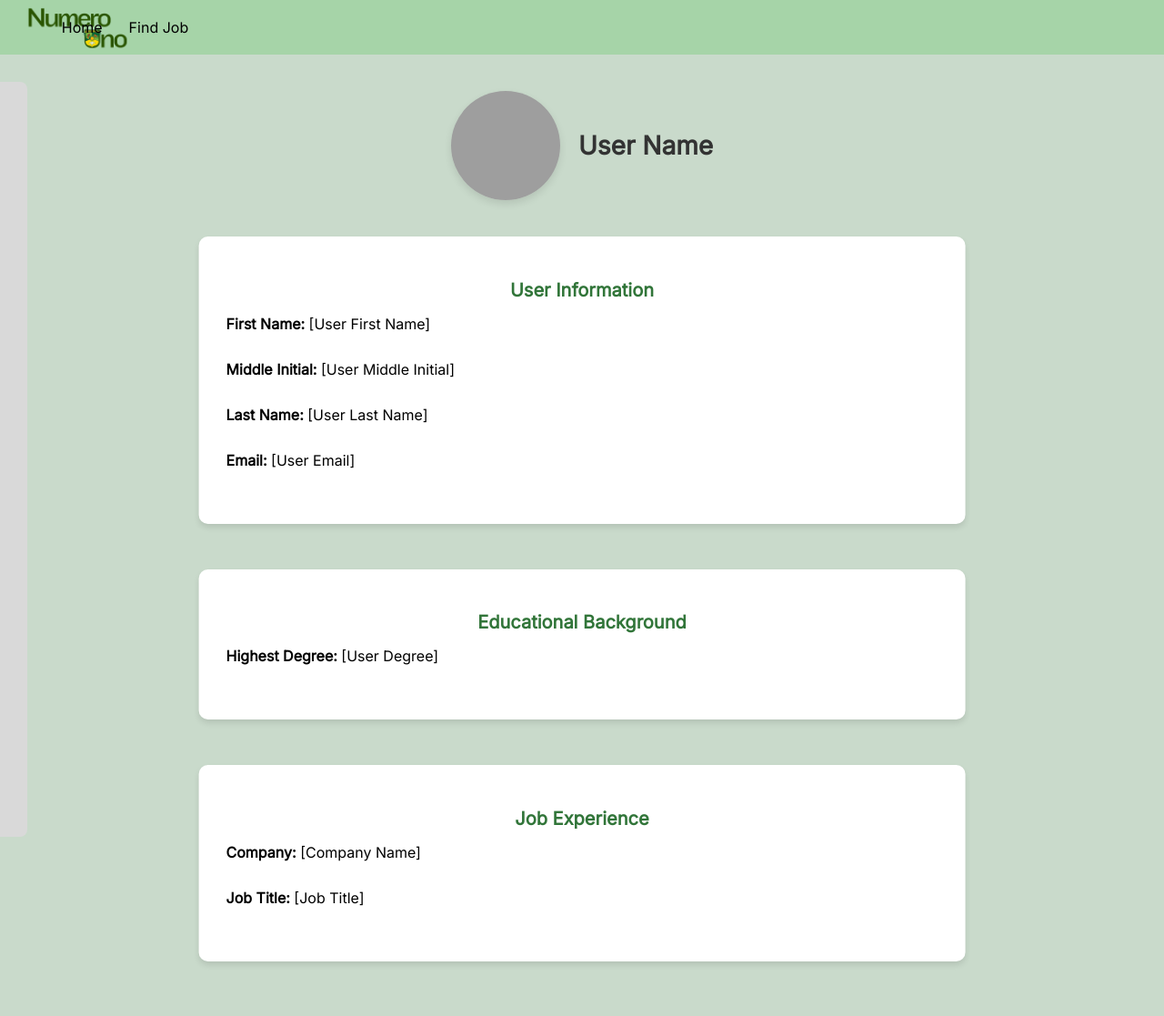
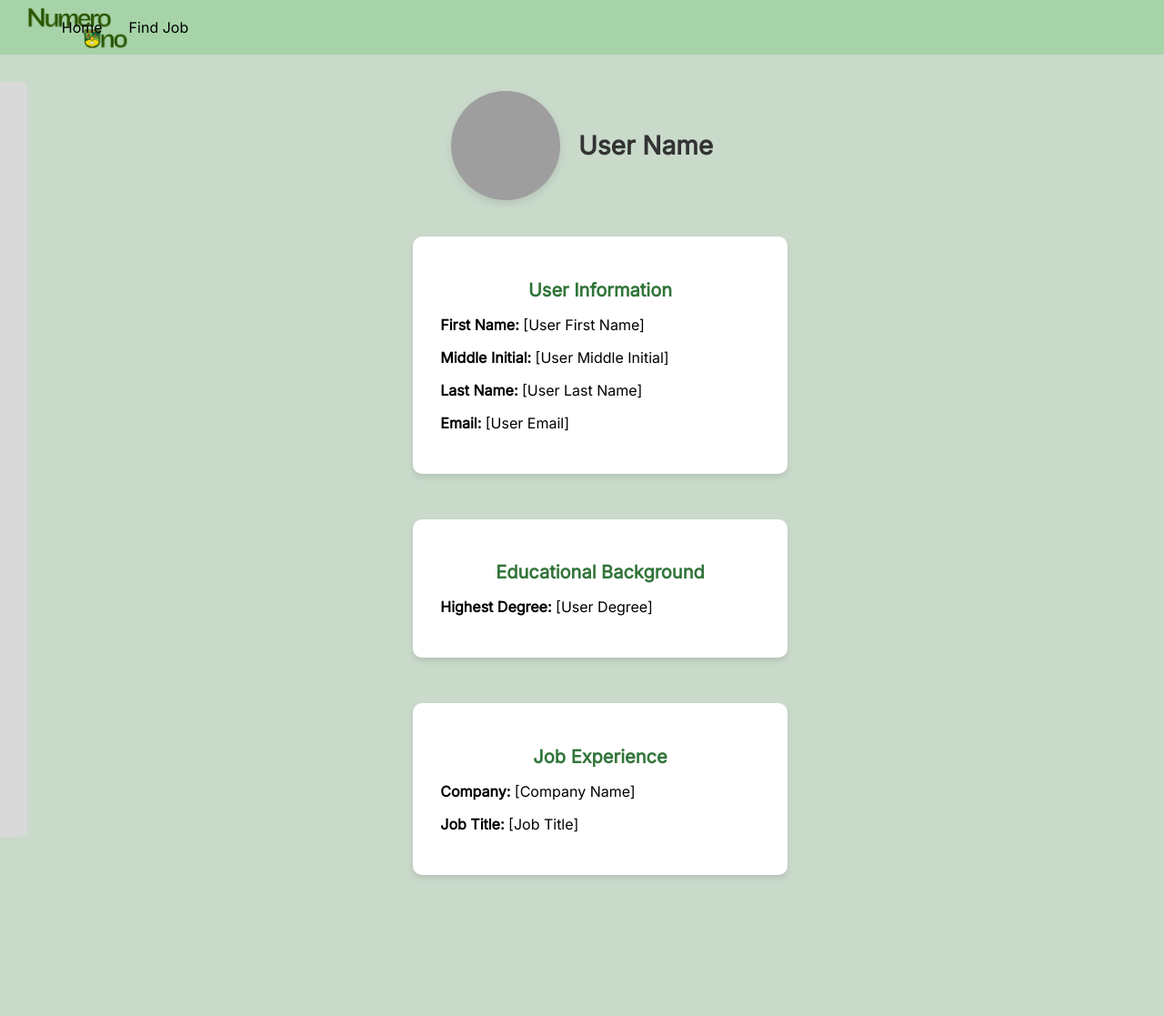
Before and after one commit to ymedulay/NumeroUno, a PHP site: page /ApplicantDashboard.html in a window 1280 px wide. Shown: the whole page at 91% size. After the commit the page ends 965 px from the top, so only its background shows below. Run offline with PHP 8.4, Linux system fonts and the light colour scheme; some libraries are stand-ins or nearby versions; grey boxes are pictures that could not be loaded.

Commit message:
user info layout in applicant dashboard styles.css
no whitespace in info of applicant

```diff
--- a/styles.css
+++ b/styles.css
@@ -2134,6 +2134,7 @@
     }
 }
 
+
 /* APPLICANT DASHBOARD */
 
 /* Profile Section */
@@ -2162,27 +2163,29 @@
 #applicant-dash-main .info-section {
     display: flex;
     flex-direction: column;
-    gap: 40px;
-    width: 200%;
+    gap: 20px;
+    width: 100%;
+    max-width: 1000px;
     margin: 0 auto;
-    padding: 0 40px;
+    padding: 0 20px;
     justify-content: center;
     align-items: center;
     position: relative;
-    left: 50%;
-    transform: translateX(-50%);
-    margin-bottom: 60px;
-}
-
+    transform: none;
+    margin-bottom: 40px;
+}
+
+/* Ensure info-boxes don't get too large */
 #applicant-dash-main .info-box {
     background-color: #FFFFFF;
     border-radius: 10px;
     padding: 30px;
     width: 90%;
-    max-width: 1000px;
+    max-width: 800px;
     box-shadow: 0 4px 6px rgba(0, 0, 0, 0.1);
 }
 
+/* Center the headers */
 #applicant-dash-main .info-box h2 {
     font-size: 20px;
     margin-bottom: 15px;
@@ -2190,11 +2193,39 @@
     text-align: center;
 }
 
-#applicant-dash-main .info-box p {
-    font-size: 16px;
-    margin: 5px 0;
-    margin-bottom: 30px;
-}
+/* User information into two columns */
+#applicant-dash-main .user-info-container {
+    display: flex;
+    justify-content: space-around;
+    flex-wrap: wrap;
+    gap: 20px;
+}
+
+
+#applicant-dash-main .user-info-left,
+#applicant-dash-main .user-info-right {
+    flex: 1;
+    min-width: 200px;
+}
+
+
+#applicant-dash-main .user-info-left p,
+#applicant-dash-main .user-info-right p {
+    margin: 10px 0;
+}
+
+
+#applicant-dash-main .user-info-left p:first-child,
+#applicant-dash-main .user-info-right p:first-child {
+    margin-bottom: 20px;
+}
+
+
+#applicant-dash-main .user-info-left p,
+#applicant-dash-main .user-info-right p {
+    margin: 10px 0;
+}
+
 
 /* Media Query */
 @media (min-width: 1024px) {
```
